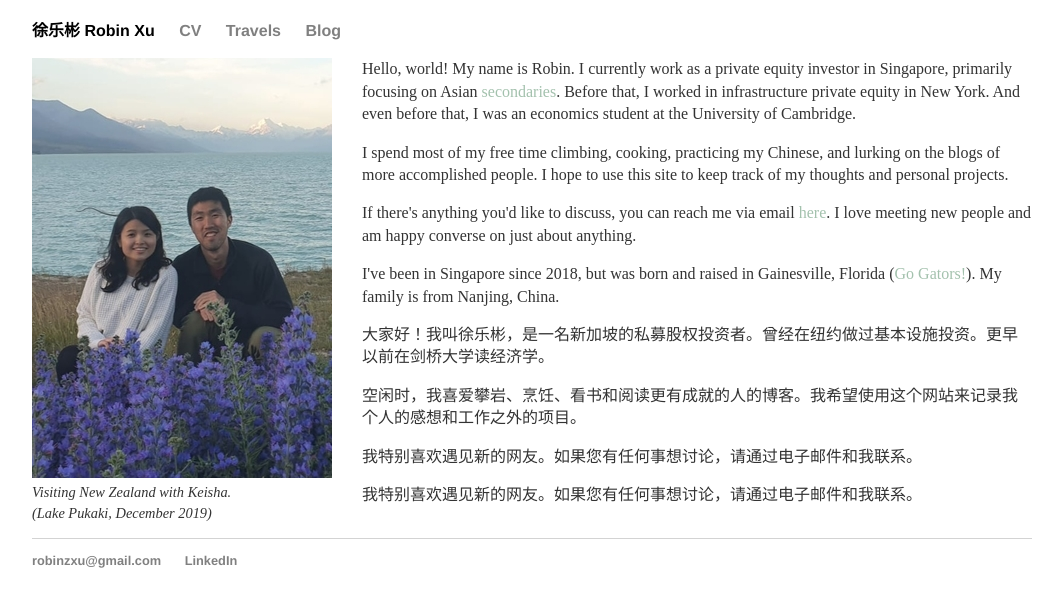
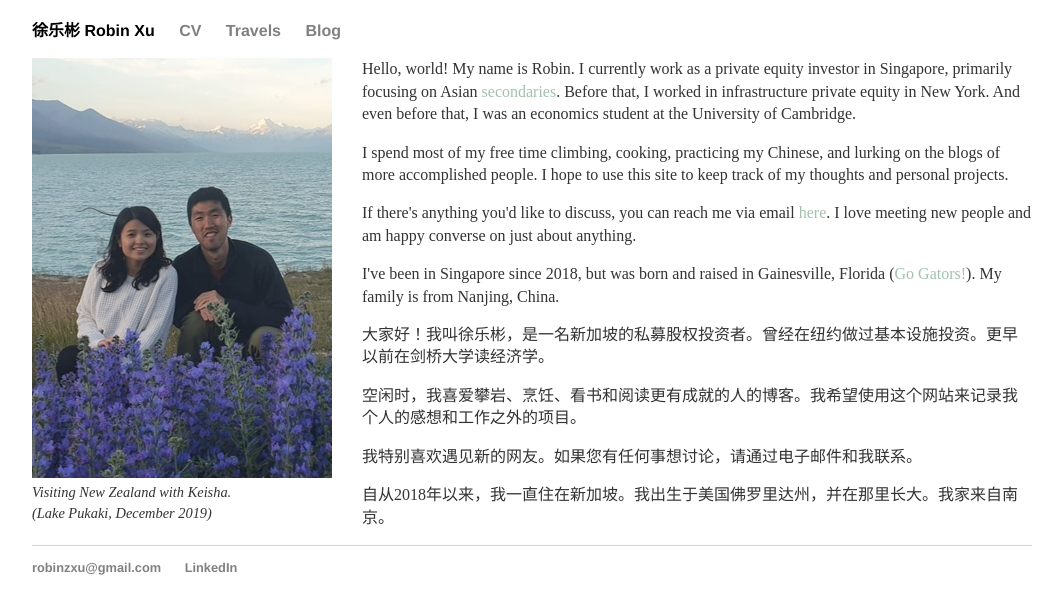
Before and after one commit to robinzxu/robinzxu.github.io, a Jekyll site: the page index.html, which Jekyll copies as it is, in a window 1280 px wide. Shown: the top 614 px of the page, without its empty margins (108-1169 px from the left). Built offline with Jekyll 4.4.1, drawn with Linux system fonts in a browser that asks for light colours.

Commit message:
Update index.html

```diff
--- a/index.html
+++ b/index.html
@@ -44,7 +44,7 @@
 		<p>大家好！我叫徐乐彬，是一名新加坡的私募股权投资者。曾经在纽约做过基本设施投资。更早以前在剑桥大学读经济学。</p>
 		<p>空闲时，我喜爱攀岩、烹饪、看书和阅读更有成就的人的博客。我希望使用这个网站来记录我个人的感想和工作之外的项目。</p>
 		<p>我特别喜欢遇见新的网友。如果您有任何事想讨论，请通过电子邮件和我联系。</p>
-		<p>我特别喜欢遇见新的网友。如果您有任何事想讨论，请通过电子邮件和我联系。</p>
+		<p>自从2018年以来，我一直住在新加坡。我出生于美国佛罗里达州，并在那里长大。我家来自南京。</p>
 
 		<div style="clear:both;"></div>
 
```
